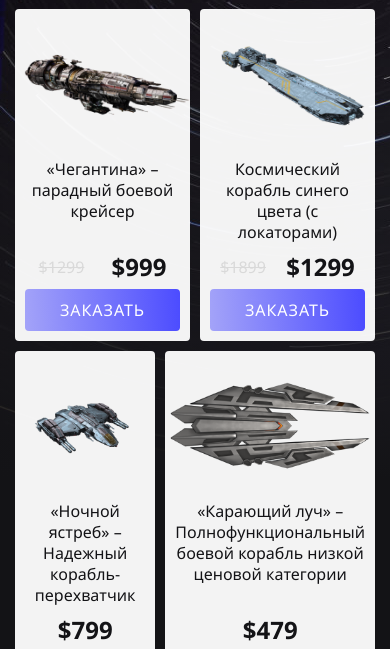
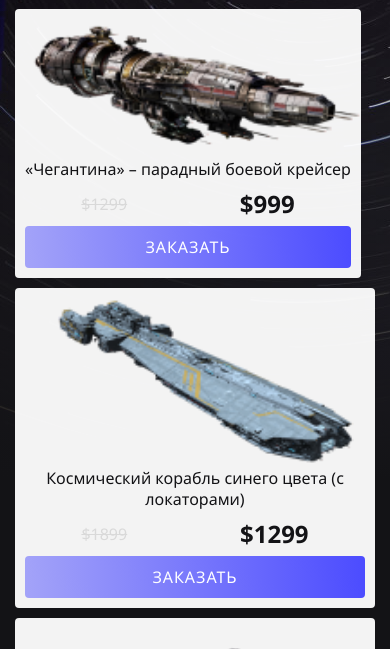
Before and after one commit to OlDen90/space_shop, a plain HTML site: page index.html in a window 390 px wide. Shown: the part 181-830 px from the top of the page. Drawn offline with Linux system fonts and the light colour scheme.

Commit message:
corrected mobile version

```diff
--- a/scss/style.scss
+++ b/scss/style.scss
@@ -167,6 +167,18 @@ body {
                         background: linear-gradient(87.23deg, rgba(128, 26, 179, 0) -91.42%, #4C4CFF 99.79%);
                         border-radius: 4px;
                     }
+                }
+            }
+
+            @media (max-width: 600px) {
+                .cards__column {
+                    flex: 1 1 50%;
+                }
+            }
+
+            @media (max-width: 432px) {
+                .cards__column {
+                    flex: 1 1 auto;
                 }
             }
         }
```
Also changed, not shown: css/style.css, 1 other file.
